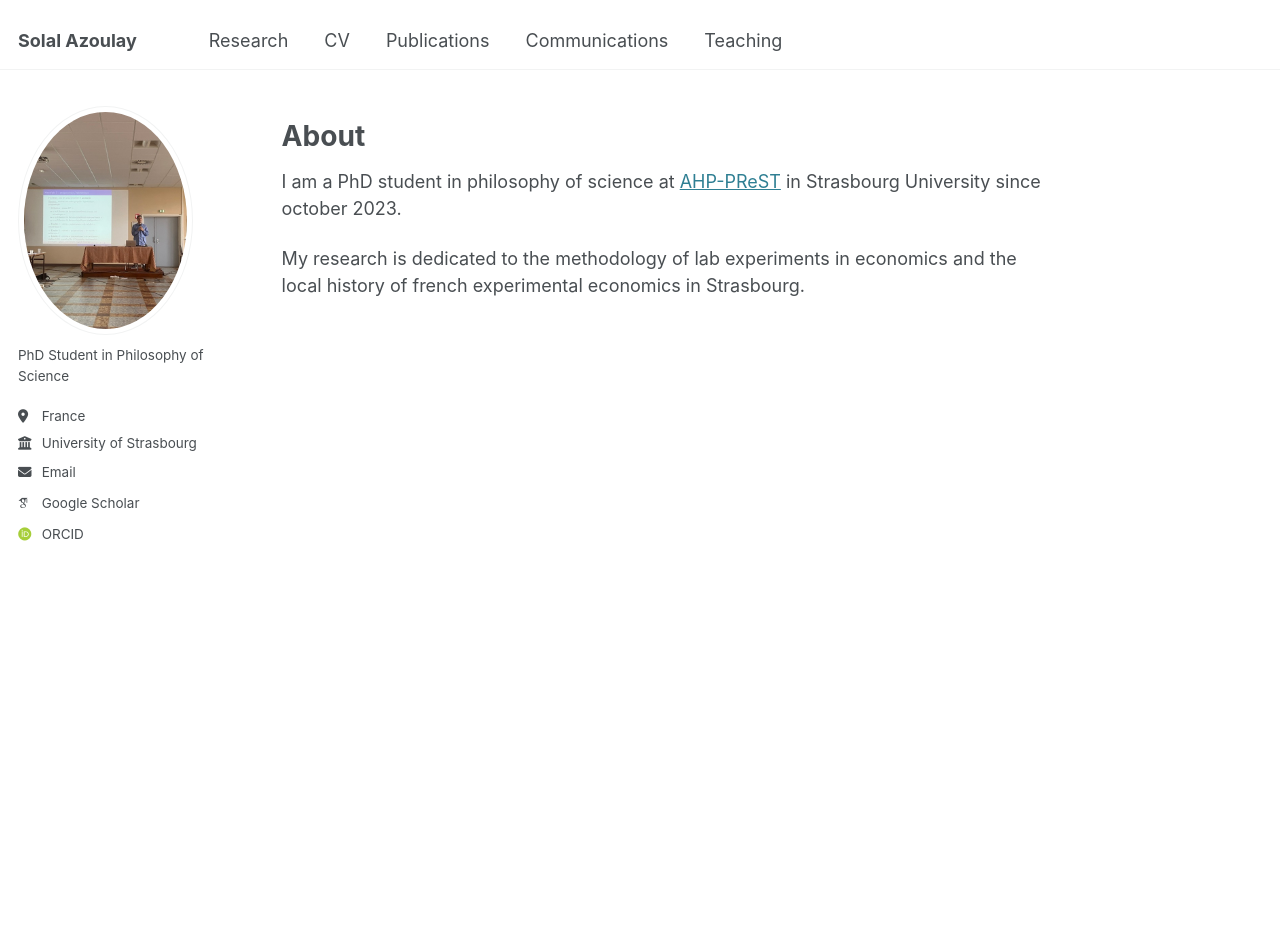
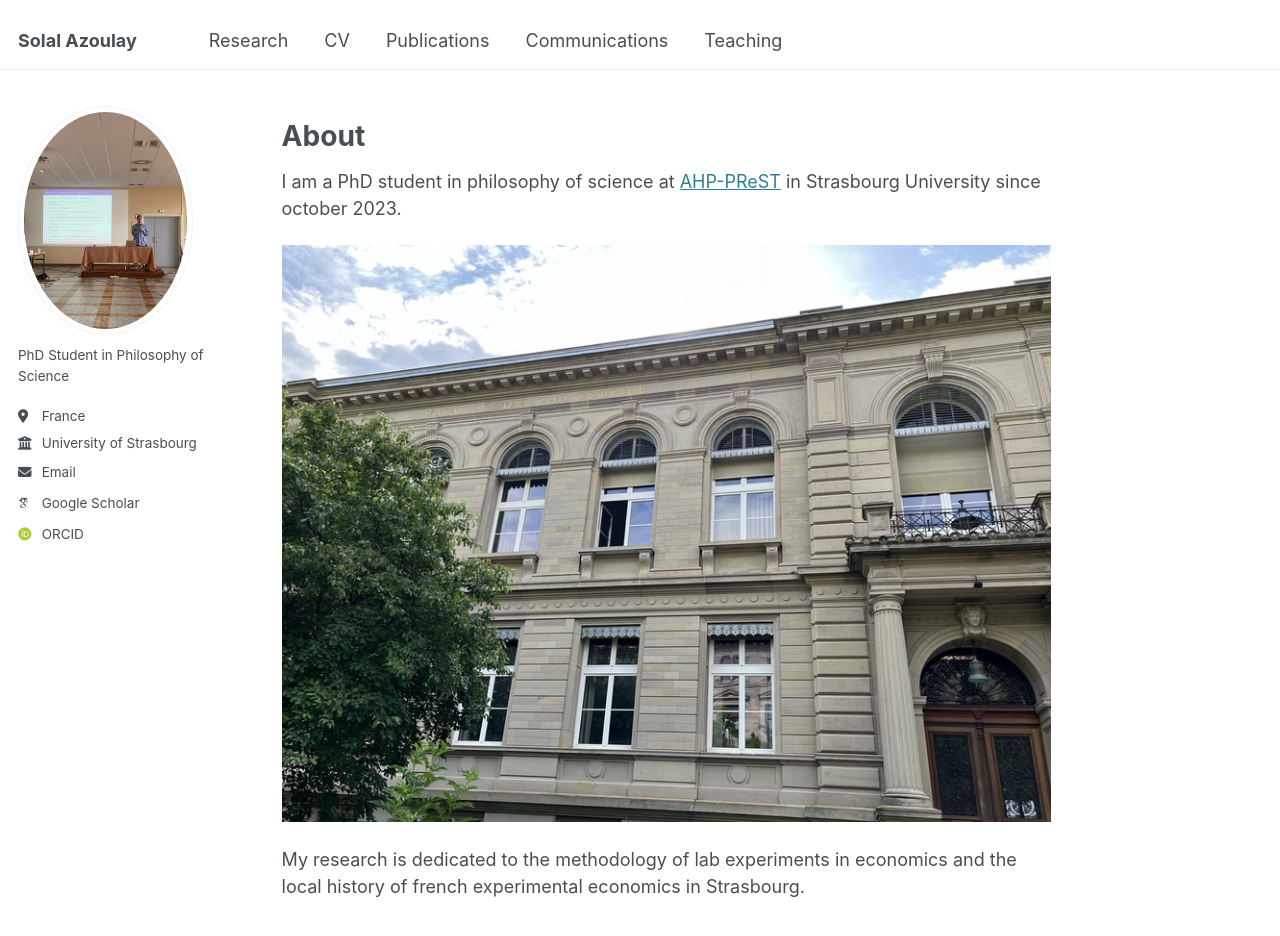
Before and after one commit to solal-azoulay/solal-azoulay.github.io, a Jekyll site: the page built from _pages/about.md, in a window 1280 px wide and 1202 px high. Shown: the top 936 px of the window. Built offline with Jekyll 4.4.1, drawn with Linux system fonts in a browser that asks for light colours; some web fonts are replaced.

Commit message:
Update about.md

```diff
--- a/_pages/about.md
+++ b/_pages/about.md
@@ -11,4 +11,7 @@ About
 
 I am a PhD student in philosophy of science at [AHP-PReST](https://poincare.univ-lorraine.fr/) in Strasbourg University since october 2023.
 
+![Faculté de philosophie de Strasbourg](files/philo-unistra.jpg)
+
+
 My research is dedicated to the methodology of lab experiments in economics and the local history of french experimental economics in Strasbourg.
```
